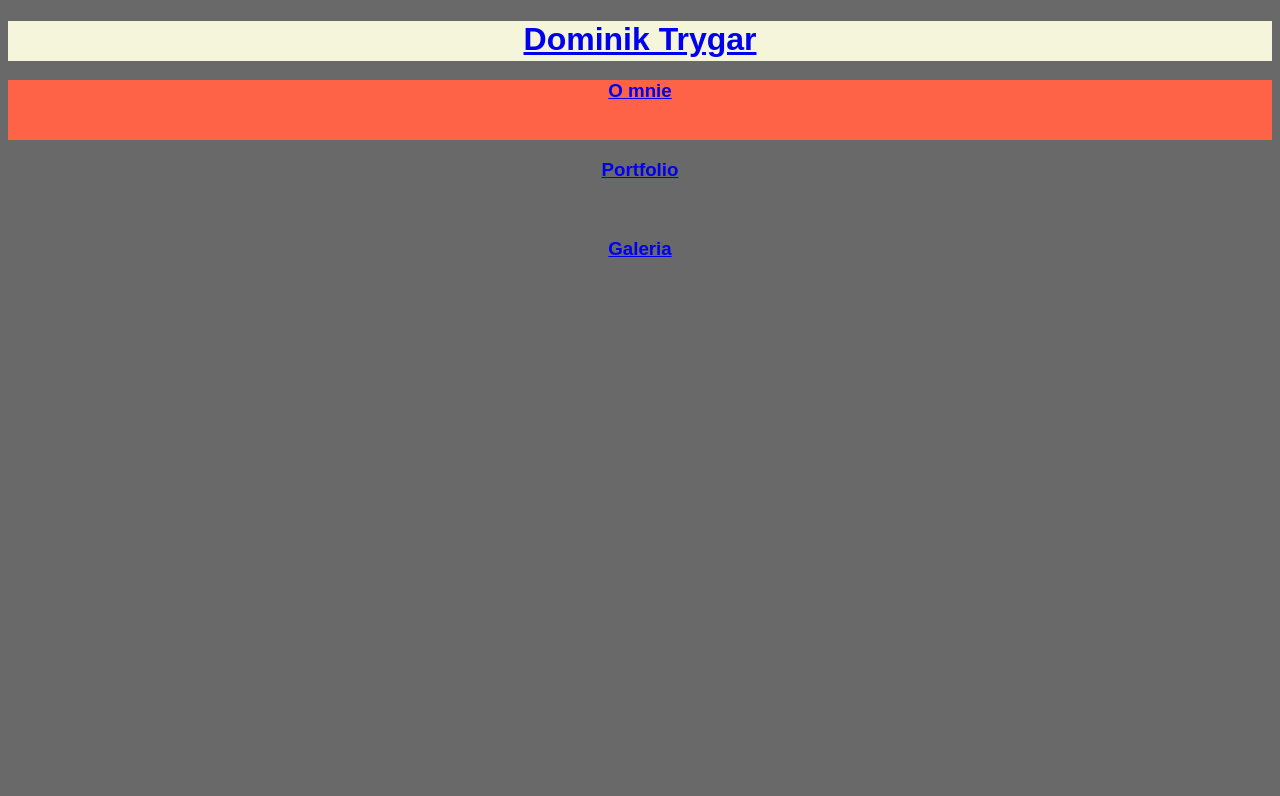
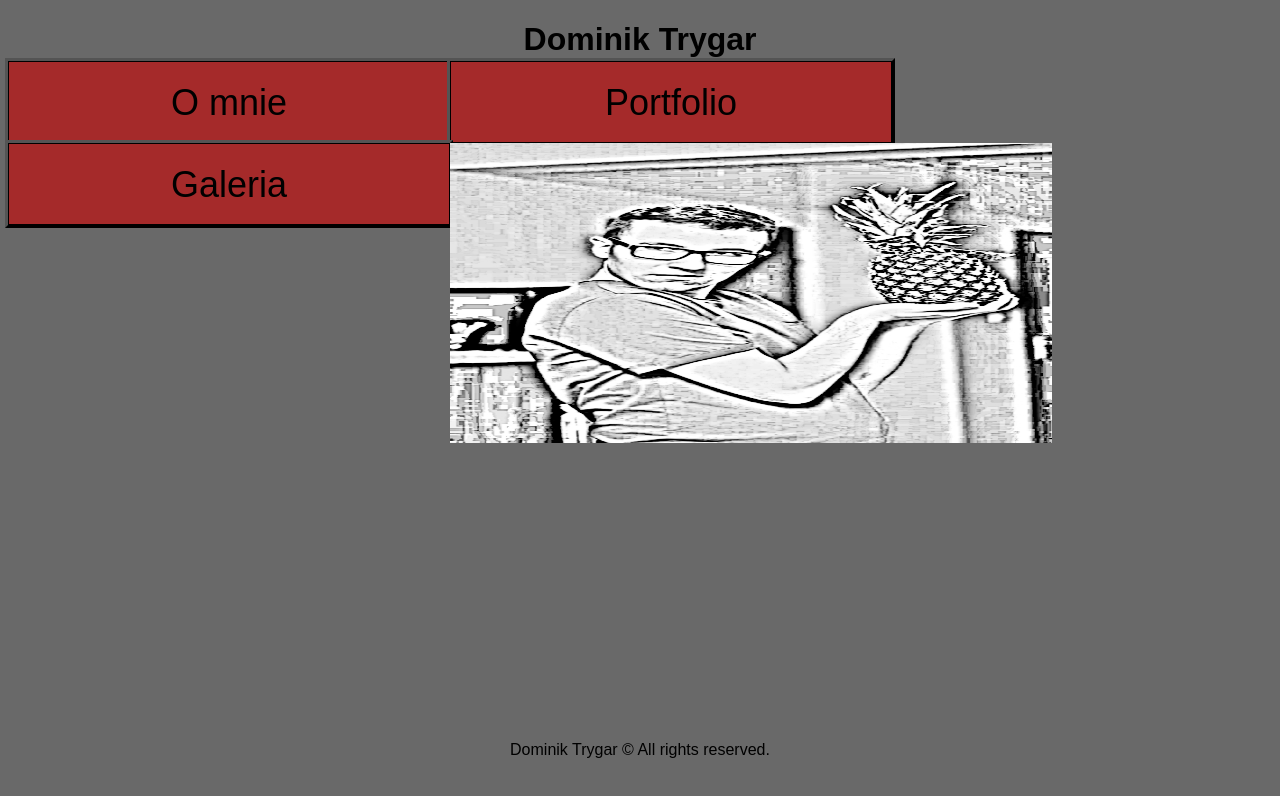
Before and after one commit to leoporter/web_02_leoporter, a plain HTML site: page gallery.html in a window 1280 px wide. Drawn offline with Linux system fonts and the light colour scheme.

Commit message:
Several corrections in HTML and CSS
The layout of the website has been corrected.

```diff
--- a/gallery.html
+++ b/gallery.html
@@ -3,6 +3,7 @@
     <head>
         <meta charset="utf-8"/>
         <meta name="Dominik Trygar"/>
+        <meta name="viewport" content="width=device-width, initial-scale=1.0">
         <link rel="stylesheet" href="styles.css"/>
     </head>
     <body>
@@ -17,35 +18,31 @@
 
             <div id="nav">
                 <div id="about">
-                <h3>
                     <a href="about.html">
                     O mnie
                     </a>
-                </h3>
                 </div>
 
                 <div id="portfolio">
-                <h3>
                     <a href="portfolio.html">
                     Portfolio
                     </a>
-                </h3>
                 </div>
 
                 <div id="gallery">
-                <h3>
                     <a href="gallery.html">
                     Galeria
                     </a>
-                </h3>
                 </div>
             </div>
 
 
             <div id="content">
+                <img src="pictures/ananas.jpeg" height="50%" width="50%">
             </div>
 
             <div id="footer">
+                Dominik Trygar &copy; All rights reserved.
             </div>
         </div>
     </body>
--- a/styles.css
+++ b/styles.css
@@ -1,6 +1,19 @@
 body
 {
     background-color: dimgray;
+    font-family: sans-serif;
+}
+
+a{
+    text-decoration: none;
+    color: #000;
+}
+
+#container
+{
+    width: auto;
+    margin-left: auto;
+    margin-right: auto;
     font-family: sans-serif;
 }
 
@@ -9,33 +22,78 @@ body
     width: auto;
     height: 40px;
     text-align: center;
-    background-color: beige;
+    background-color: dimgray;
 }
 
 #nav
 {
-    width: auto;
-    height: 60px;
-    background-color: tomato;
+    color: whitesmoke;
+    font-size: 36px;
 }
 
 #about
 {
-    height: inherit;
-    width: auto;
+    height: 40px;
+    width: 400px;
     text-align: center;
+    float: left;
+    padding: 20px;
+    background-color: brown;
+    outline-color: black;
+    outline-style: outset;
+    border: 1px solid black;
 }
 
 #portfolio
 {
-    height: inherit;
-    width: auto;
+    height: 40px;
+    width: 400px;
     text-align: center;
+    float: left;
+    padding: 20px;
+    background-color: brown;
+    outline-color: black;
+    outline-style: outset;
+    border: 1px solid black;
 }
 
 #gallery
 {
-    height: inherit;
+    height: 40px;
+    width: 400px;
+    text-align: center;
+    float: left;
+    padding: 20px;
+    background-color: brown;
+    outline-color: black;
+    outline-style: outset;
+    border: 1px solid black;
+}
+
+
+#content
+{
     width: auto;
+    height: 600px;
+    text-align: justify;
+    padding: 30px;
+    font-size: 18px;
+}
+
+#footer{
+    width: auto;
+    height: 20px;
     text-align: center;
+    clear: both;
+    padding: 20px;
+    font-family: 'Catamaran', sans-serif;
 }
+
+article
+{
+    text-align: justify;
+    margin-top: 50px;
+    margin-bottom: 50px;
+    margin-left: 20px;
+    margin-right: 20px;
+}
```
Also changed, not shown: about.html (+2 -6 lines), index.html (+2 -6 lines), portfolio.html (+2 -6 lines), pictures/ananas.jpeg (added).
